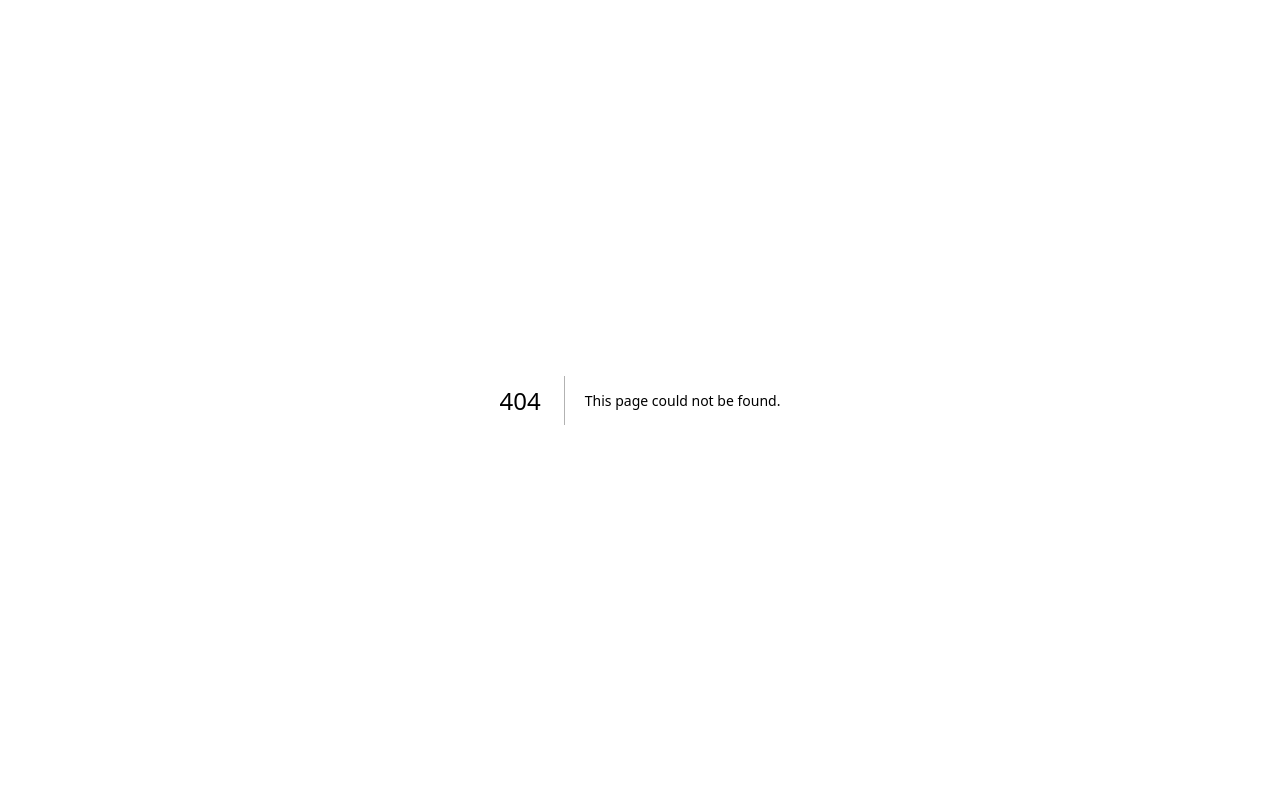
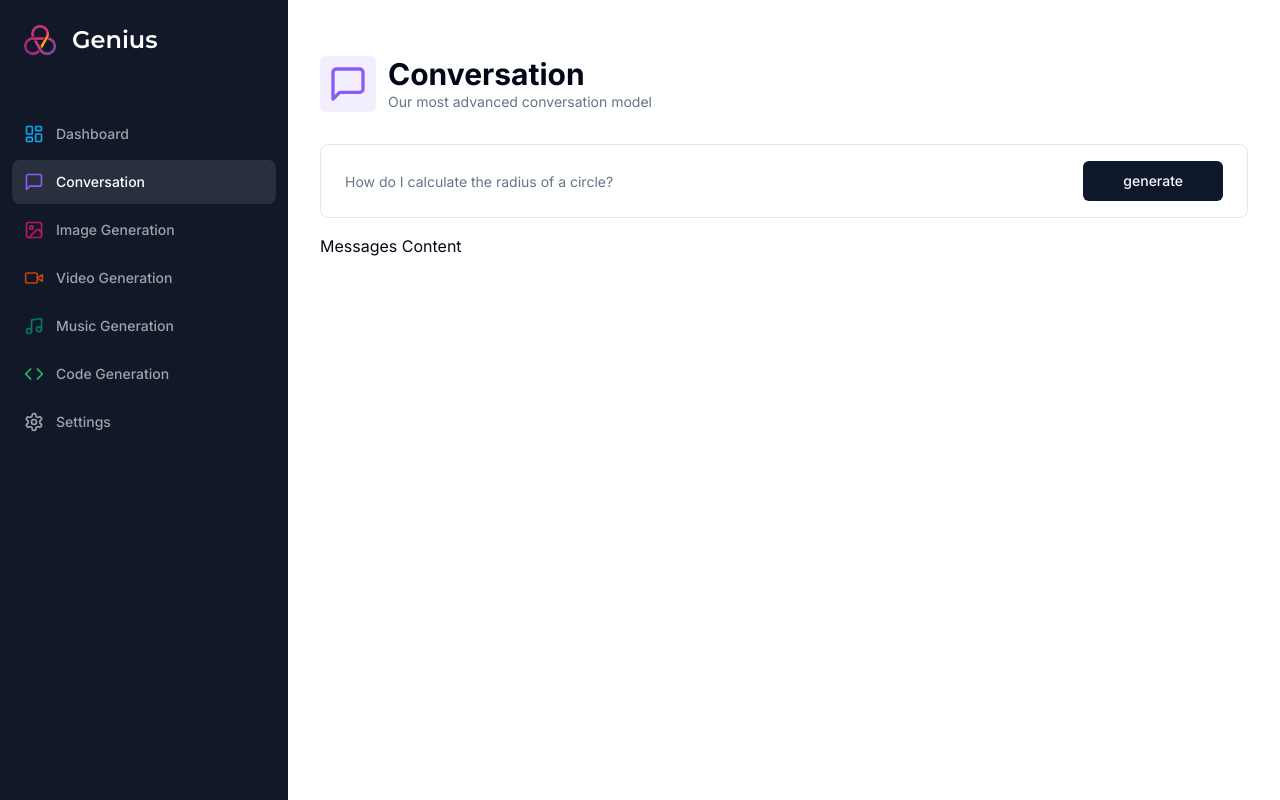
Before and after one commit to tripathirakeshofficial/saas-ai-platform, a Next.js app: page /conversation in a window 1280 px wide. Before the commit this address had no page. Built offline with nearby package versions, Linux system fonts and the light colour scheme.

Commit message:
Conversation AI UI

```diff
--- /dev/null
+++ b/app/(dashboard)/(routes)/conversation/constants.ts
@@ -0,0 +1,7 @@
+import * as z from "zod";
+
+export const formSchema = z.object({
+  prompt: z.string().min(1, {
+    message: "Prompt is required",
+  }),
+});
--- /dev/null
+++ b/app/(dashboard)/(routes)/conversation/page.tsx
@@ -0,0 +1,85 @@
+"use client";
+
+import * as z from "zod";
+import { useForm } from "react-hook-form";
+import { MessageSquare } from "lucide-react";
+import { zodResolver } from "@hookform/resolvers/zod";
+
+import Heading from "@/components/heading";
+import { Form, FormControl, FormField, FormItem } from "@/components/ui/form";
+import { Input } from "@/components/ui/input";
+import { Button } from "@/components/ui/button";
+
+import { formSchema } from "./constants";
+
+const ConversationPage = () => {
+  const form = useForm<z.infer<typeof formSchema>>({
+    resolver: zodResolver(formSchema),
+    defaultValues: {
+      prompt: "",
+    },
+  });
+
+  const isLoading = form.formState.isSubmitting;
+
+  const onSubmit = async (values: z.infer<typeof formSchema>) => {
+    console.log(values);
+  };
+
+  return (
+    <div>
+      <Heading
+        title="Conversation"
+        description="Our most advanced conversation model"
+        icon={MessageSquare}
+        iconColor="text-violet-500"
+        bgColor="bg-violet-500/10"
+      />
+      <div className="px-4 lg:px-8">
+        <div>
+          <Form {...form}>
+            <form
+              onSubmit={form.handleSubmit(onSubmit)}
+              className="rounded-lg
+            border
+            w-full
+            p-4
+            px-3
+            md:px-6
+            focus-within:shadow-sm
+            grid
+            grid-cols-12
+            gap-2
+            "
+            >
+              <FormField
+                name="prompt"
+                render={({ field }) => (
+                  <FormItem className="col-span-12 lg:col-span-10">
+                    <FormControl className="m-0 p-0">
+                      <Input
+                        className="border-0 outline-none focus-visible:ring-0 focus-visible:ring-transparent"
+                        disabled={isLoading}
+                        placeholder="How do I calculate the radius of a circle?"
+                        {...field}
+                      />
+                    </FormControl>
+                  </FormItem>
+                )}
+              />
+              <Button
+                className="col-span-12 lg:col-span-2 w-full"
+                disabled={isLoading}
+              >
+                generate
+              </Button>
+            </form>
+          </Form>
+        </div>
+        <div className="space--y-4 mt-4">Messages Content</div>
+      </div>
+    </div>
+  );
+};
+
+export default ConversationPage;
--- /dev/null
+++ b/components/heading.tsx
@@ -0,0 +1,33 @@
+import { LucideIcon } from "lucide-react";
+
+import { cn } from "@/lib/utils";
+
+interface HeadingProps {
+  title: string;
+  description: string;
+  icon: LucideIcon;
+  iconColor?: string;
+  bgColor?: string;
+}
+
+const Heading = ({
+  title,
+  description,
+  icon: Icon,
+  iconColor,
+  bgColor,
+}: HeadingProps) => {
+  return (
+    <div className="px-4 lg:px-8 flex items-center gap-x-3 mb-8">
+      <div className={cn("p-2 w-fit rounded-md", bgColor)}>
+        <Icon className={cn("w-10 h-10", iconColor)} />
+      </div>
+      <div>
+        <h2 className="text-3xl font-bold">{title}</h2>
+        <p className="text-sm text-muted-foreground">{description}</p>
+      </div>
+    </div>
+  );
+};
+
+export default Heading;
--- /dev/null
+++ b/components/ui/form.tsx
@@ -0,0 +1,176 @@
+import * as React from "react"
+import * as LabelPrimitive from "@radix-ui/react-label"
+import { Slot } from "@radix-ui/react-slot"
+import {
+  Controller,
+  ControllerProps,
+  FieldPath,
+  FieldValues,
+  FormProvider,
+  useFormContext,
+} from "react-hook-form"
+
+import { cn } from "@/lib/utils"
+import { Label } from "@/components/ui/label"
+
+const Form = FormProvider
+
+type FormFieldContextValue<
+  TFieldValues extends FieldValues = FieldValues,
+  TName extends FieldPath<TFieldValues> = FieldPath<TFieldValues>
+> = {
+  name: TName
+}
+
+const FormFieldContext = React.createContext<FormFieldContextValue>(
+  {} as FormFieldContextValue
+)
+
+const FormField = <
+  TFieldValues extends FieldValues = FieldValues,
+  TName extends FieldPath<TFieldValues> = FieldPath<TFieldValues>
+>({
+  ...props
+}: ControllerProps<TFieldValues, TName>) => {
+  return (
+    <FormFieldContext.Provider value={{ name: props.name }}>
+      <Controller {...props} />
+    </FormFieldContext.Provider>
+  )
+}
+
+const useFormField = () => {
+  const fieldContext = React.useContext(FormFieldContext)
+  const itemContext = React.useContext(FormItemContext)
+  const { getFieldState, formState } = useFormContext()
+
+  const fieldState = getFieldState(fieldContext.name, formState)
+
+  if (!fieldContext) {
+    throw new Error("useFormField should be used within <FormField>")
+  }
+
+  const { id } = itemContext
+
+  return {
+    id,
+    name: fieldContext.name,
+    formItemId: `${id}-form-item`,
+    formDescriptionId: `${id}-form-item-description`,
+    formMessageId: `${id}-form-item-message`,
+    ...fieldState,
+  }
+}
+
+type FormItemContextValue = {
+  id: string
+}
+
+const FormItemContext = React.createContext<FormItemContextValue>(
+  {} as FormItemContextValue
+)
+
+const FormItem = React.forwardRef<
+  HTMLDivElement,
+  React.HTMLAttributes<HTMLDivElement>
+>(({ className, ...props }, ref) => {
+  const id = React.useId()
+
+  return (
+    <FormItemContext.Provider value={{ id }}>
+      <div ref={ref} className={cn("space-y-2", className)} {...props} />
+    </FormItemContext.Provider>
+  )
+})
+FormItem.displayName = "FormItem"
+
+const FormLabel = React.forwardRef<
+  React.ElementRef<typeof LabelPrimitive.Root>,
+  React.ComponentPropsWithoutRef<typeof LabelPrimitive.Root>
+>(({ className, ...props }, ref) => {
+  const { error, formItemId } = useFormField()
+
+  return (
+    <Label
+      ref={ref}
+      className={cn(error && "text-destructive", className)}
+      htmlFor={formItemId}
+      {...props}
+    />
+  )
+})
+FormLabel.displayName = "FormLabel"
+
+const FormControl = React.forwardRef<
+  React.ElementRef<typeof Slot>,
+  React.ComponentPropsWithoutRef<typeof Slot>
+>(({ ...props }, ref) => {
+  const { error, formItemId, formDescriptionId, formMessageId } = useFormField()
+
+  return (
+    <Slot
+      ref={ref}
+      id={formItemId}
+      aria-describedby={
+        !error
+          ? `${formDescriptionId}`
+          : `${formDescriptionId} ${formMessageId}`
+      }
+      aria-invalid={!!error}
+      {...props}
+    />
+  )
+})
+FormControl.displayName = "FormControl"
+
+const FormDescription = React.forwardRef<
+  HTMLParagraphElement,
+  React.HTMLAttributes<HTMLParagraphElement>
+>(({ className, ...props }, ref) => {
+  const { formDescriptionId } = useFormField()
+
+  return (
+    <p
+      ref={ref}
+      id={formDescriptionId}
+      className={cn("text-sm text-muted-foreground", className)}
+      {...props}
+    />
+  )
+})
+FormDescription.displayName = "FormDescription"
+
+const FormMessage = React.forwardRef<
+  HTMLParagraphElement,
+  React.HTMLAttributes<HTMLParagraphElement>
+>(({ className, children, ...props }, ref) => {
+  const { error, formMessageId } = useFormField()
+  const body = error ? String(error?.message) : children
+
+  if (!body) {
+    return null
+  }
+
+  return (
+    <p
+      ref={ref}
+      id={formMessageId}
+      className={cn("text-sm font-medium text-destructive", className)}
+      {...props}
+    >
+      {body}
+    </p>
+  )
+})
+FormMessage.displayName = "FormMessage"
+
+export {
+  useFormField,
+  Form,
+  FormItem,
+  FormLabel,
+  FormControl,
+  FormDescription,
+  FormMessage,
+  FormField,
+}
--- /dev/null
+++ b/components/ui/input.tsx
@@ -0,0 +1,25 @@
+import * as React from "react"
+
+import { cn } from "@/lib/utils"
+
+export interface InputProps
+  extends React.InputHTMLAttributes<HTMLInputElement> {}
+
+const Input = React.forwardRef<HTMLInputElement, InputProps>(
+  ({ className, type, ...props }, ref) => {
+    return (
+      <input
+        type={type}
+        className={cn(
+          "flex h-10 w-full rounded-md border border-input bg-background px-3 py-2 text-sm ring-offset-background file:border-0 file:bg-transparent file:text-sm file:font-medium placeholder:text-muted-foreground focus-visible:outline-none focus-visible:ring-2 focus-visible:ring-ring focus-visible:ring-offset-2 disabled:cursor-not-allowed disabled:opacity-50",
+          className
+        )}
+        ref={ref}
+        {...props}
+      />
+    )
+  }
+)
+Input.displayName = "Input"
+
+export { Input }
--- /dev/null
+++ b/components/ui/label.tsx
@@ -0,0 +1,26 @@
+"use client"
+
+import * as React from "react"
+import * as LabelPrimitive from "@radix-ui/react-label"
+import { cva, type VariantProps } from "class-variance-authority"
+
+import { cn } from "@/lib/utils"
+
+const labelVariants = cva(
+  "text-sm font-medium leading-none peer-disabled:cursor-not-allowed peer-disabled:opacity-70"
+)
+
+const Label = React.forwardRef<
+  React.ElementRef<typeof LabelPrimitive.Root>,
+  React.ComponentPropsWithoutRef<typeof LabelPrimitive.Root> &
+    VariantProps<typeof labelVariants>
+>(({ className, ...props }, ref) => (
+  <LabelPrimitive.Root
+    ref={ref}
+    className={cn(labelVariants(), className)}
+    {...props}
+  />
+))
+Label.displayName = LabelPrimitive.Root.displayName
+
+export { Label }
--- a/package.json
+++ b/package.json
@@ -10,7 +10,9 @@
   },
   "dependencies": {
     "@clerk/nextjs": "^4.22.0",
+    "@hookform/resolvers": "^3.1.1",
     "@radix-ui/react-dialog": "^1.0.4",
+    "@radix-ui/react-label": "^2.0.2",
     "@radix-ui/react-slot": "^1.0.2",
     "@types/node": "20.4.2",
     "@types/react": "18.2.15",
@@ -25,9 +27,11 @@
     "postcss": "8.4.26",
     "react": "18.2.0",
     "react-dom": "18.2.0",
+    "react-hook-form": "^7.45.2",
     "tailwind-merge": "^1.14.0",
     "tailwindcss": "3.3.3",
     "tailwindcss-animate": "^1.0.6",
-    "typescript": "5.1.6"
+    "typescript": "5.1.6",
+    "zod": "^3.21.4"
   }
 }
```
Also changed, not shown: app/(dashboard)/layout.tsx (renamed from app/(dashboard)/(routes)/dashboard/layout.tsx), 1 other file (tests, documents, lock files or other folders).
